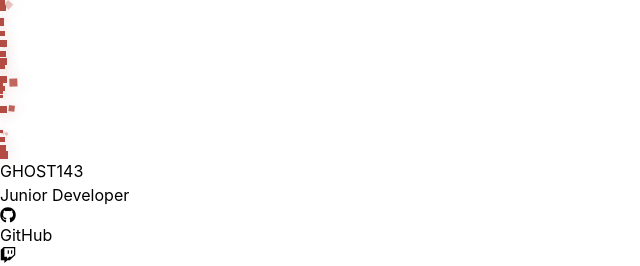
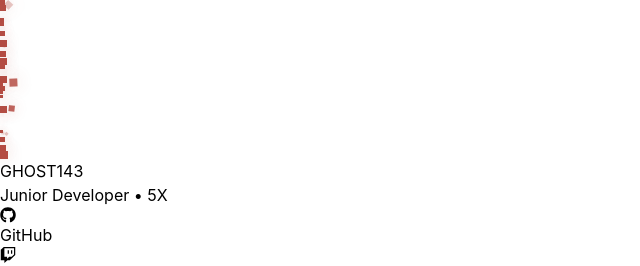
Before and after one commit to 5XGhost143/ghost143.de-src-react, a React (Vite) app: page / in a window 1280 px wide. Shown: the top 266 px of the page, without its empty margins (0-640 px from the left). Built offline with nearby package versions, Linux system fonts and the light colour scheme; the HTML template or start-up script is replaced by a standard one.

Commit message:
added 5X

```diff
--- a/src/Header.jsx
+++ b/src/Header.jsx
@@ -13,7 +13,7 @@ export default function Header({ isVisible }) {
       </h1>
 
       <p className="text-xl md:text-2xl text-gray-400 mt-6 font-light tracking-wide">
-        Junior Developer
+        Junior Developer • 5X
       </p>
     </div>
   );
```
